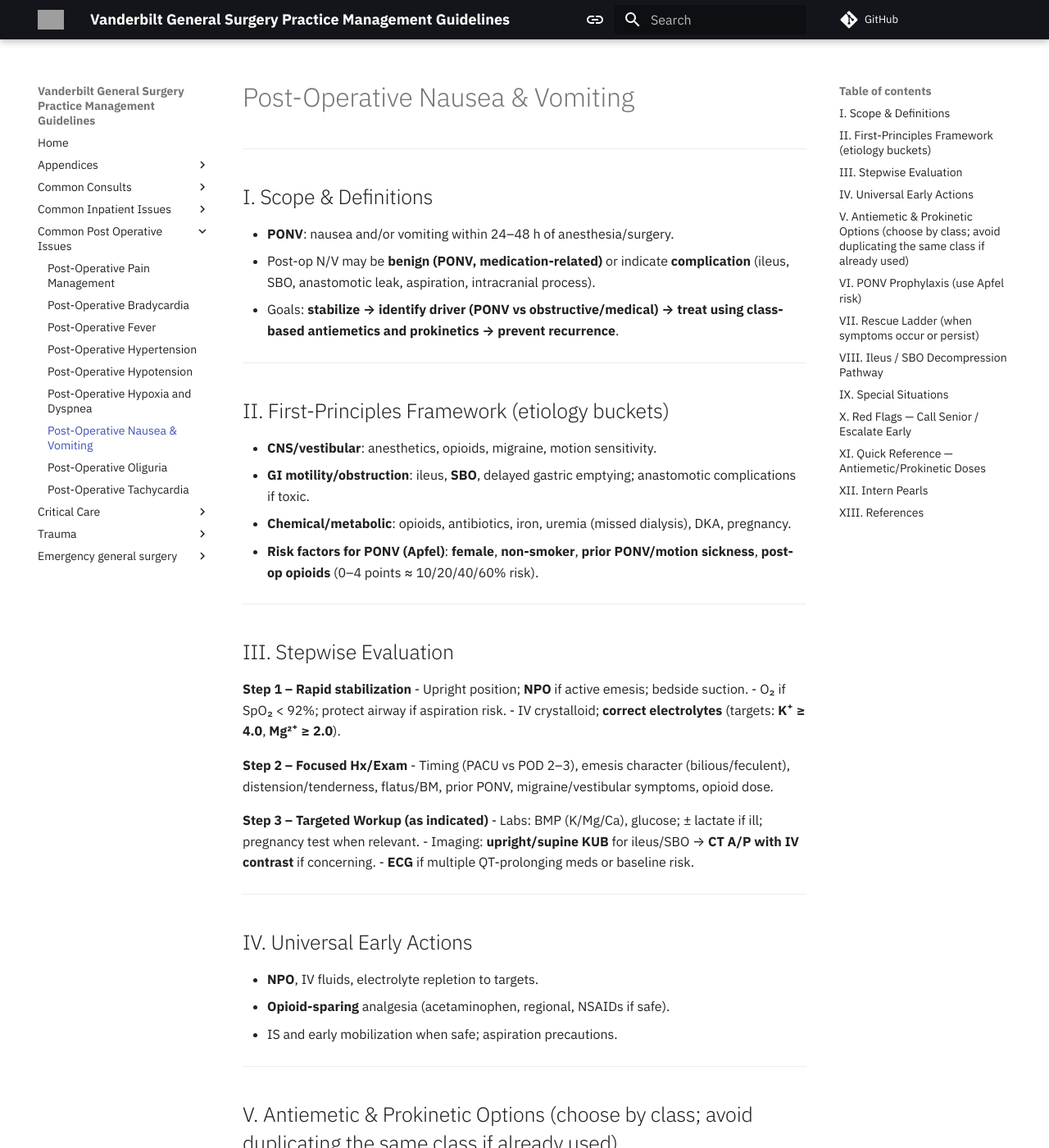
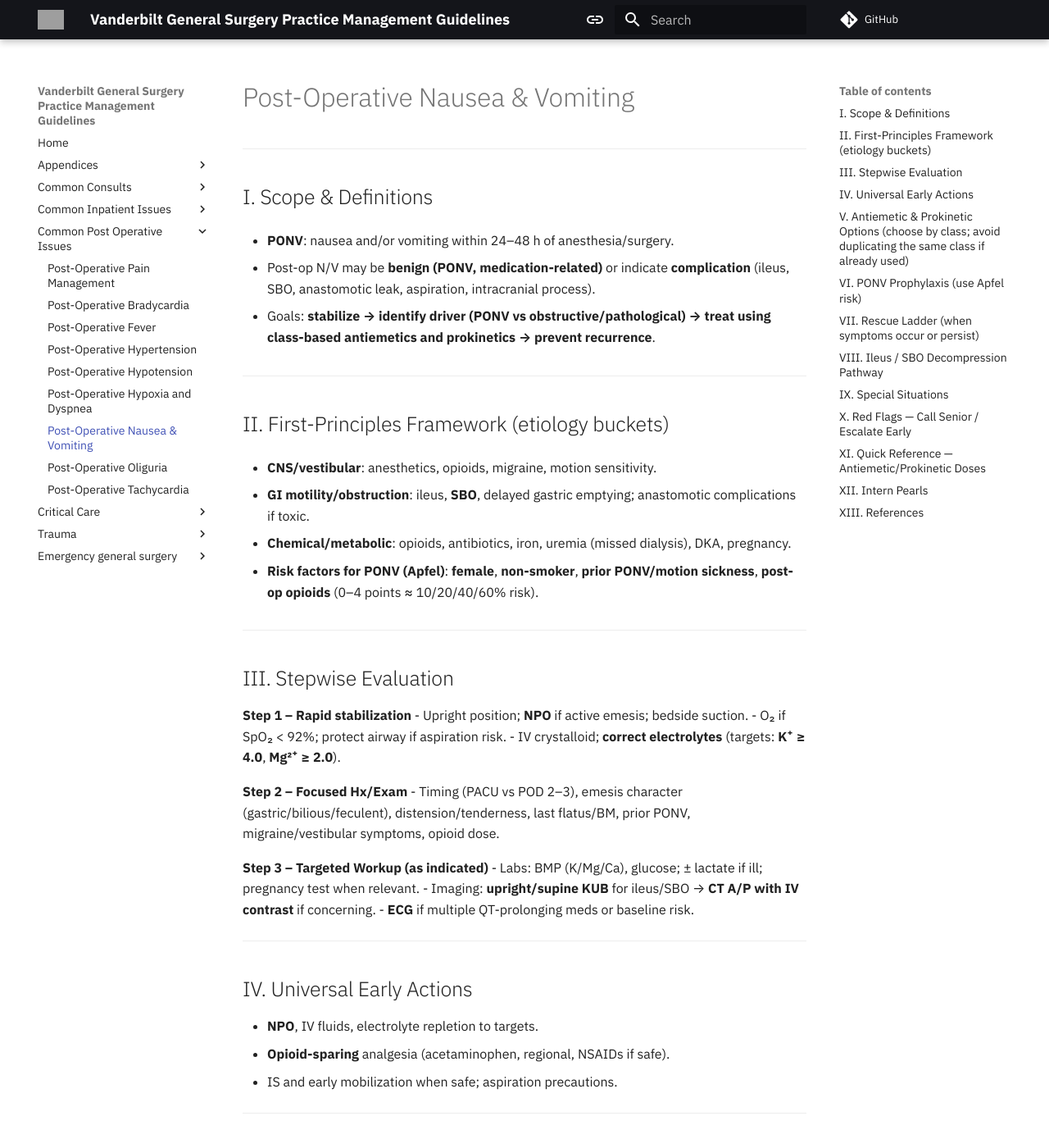
Before and after one commit to bilalmirza96/UOAGeneralSurgery, an MkDocs documentation site: the page built from docs/Common Post-Operative Issues/Post-operative Nausea & Vomiting.md, in a window 1280 px wide and 1400 px high. Shown: the whole window at 82% size. Built offline with MkDocs 1.6.1 and Material for MkDocs 9.7.7, drawn with Linux system fonts in a browser that asks for light colours; comment, search, counter and statistics services are not loaded; some of the changed text lies outside the part shown; grey boxes are pictures that could not be loaded.

Commit message:
Update Post-operative Nausea & Vomiting.md

```diff
--- a/docs/Common Post-Operative Issues/Post-operative Nausea & Vomiting.md
+++ b/docs/Common Post-Operative Issues/Post-operative Nausea & Vomiting.md
@@ -4,15 +4,20 @@
 
 ## I. Scope & Definitions
 - **PONV**: nausea and/or vomiting within 24–48 h of anesthesia/surgery.
+
 - Post-op N/V may be **benign (PONV, medication-related)** or indicate **complication** (ileus, SBO, anastomotic leak, aspiration, intracranial process).
-- Goals: **stabilize → identify driver (PONV vs obstructive/medical) → treat using class-based antiemetics and prokinetics → prevent recurrence**.
+
+- Goals: **stabilize → identify driver (PONV vs obstructive/pathological) → treat using class-based antiemetics and prokinetics → prevent recurrence**.
 
 ---
 
 ## II. First-Principles Framework (etiology buckets)
 - **CNS/vestibular**: anesthetics, opioids, migraine, motion sensitivity.
+
 - **GI motility/obstruction**: ileus, **SBO**, delayed gastric emptying; anastomotic complications if toxic.
+
 - **Chemical/metabolic**: opioids, antibiotics, iron, uremia (missed dialysis), DKA, pregnancy.
+
 - **Risk factors for PONV (Apfel)**: **female**, **non-smoker**, **prior PONV/motion sickness**, **post-op opioids** (0–4 points ≈ 10/20/40/60% risk).
 
 ---
@@ -24,7 +29,7 @@
 - IV crystalloid; **correct electrolytes** (targets: **K⁺ ≥ 4.0**, **Mg²⁺ ≥ 2.0**).
 
 **Step 2 – Focused Hx/Exam**
-- Timing (PACU vs POD 2–3), emesis character (bilious/feculent), distension/tenderness, flatus/BM, prior PONV, migraine/vestibular symptoms, opioid dose.
+- Timing (PACU vs POD 2–3), emesis character (gastric/bilious/feculent), distension/tenderness, last flatus/BM, prior PONV, migraine/vestibular symptoms, opioid dose.
 
 **Step 3 – Targeted Workup (as indicated)**
 - Labs: BMP (K/Mg/Ca), glucose; ± lactate if ill; pregnancy test when relevant.
@@ -77,14 +82,19 @@
 ## VII. Rescue Ladder (when symptoms occur or persist)
 1. **If no prophylaxis was given**:
    - Start **one agent** (e.g., **ondansetron 4 mg IV**). Reassess in **30–60 min**.
+
 2. **If persistent symptoms**:
    - Add **a second agent from a different class** (e.g., **promethazine 12.5–25 mg IV** *or* **prochlorperazine 5–10 mg IV**).
+
 3. **If still symptomatic**:
    - Add **a third class** (e.g., **dexamethasone 4–8 mg IV** if not yet given, **or** **droperidol 0.625–1.25 mg IV** with ECG and corrected K/Mg).
+
 4. **If impaired motility suspected and no mechanical obstruction**:
    - Add **metoclopramide 10 mg IV q6h** (prokinetic), continue electrolyte optimization, minimize opioids.
+
 5. **Refractory/high-risk**:
    - Consider **NK-1 antagonist (aprepitant 40 mg PO)** per formulary; review for drug interactions.
+
 6. **At any step, if red flags appear** (see Section X):
    - **Escalate** evaluation for **ileus/SBO/leak** and proceed to decompression pathway.
 
```
Also changed, not shown: other parts of docs/Common Post-Operative Issues/Post-operative Nausea & Vomiting.md (+2 -1 lines).
